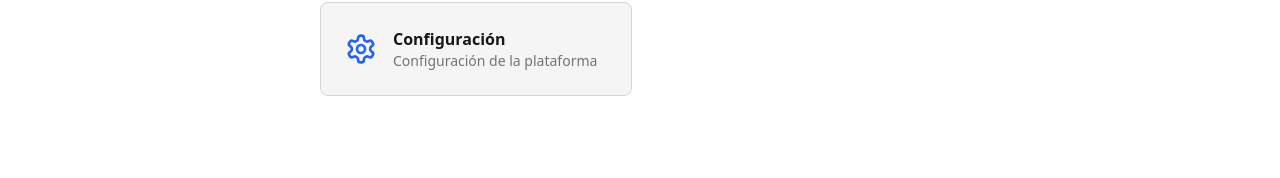
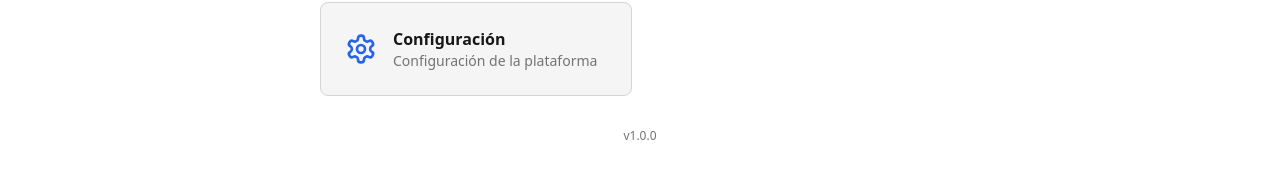
Before and after one commit to devops-ia/self-learning-platform, a Next.js app: page /admin in a window 1280 px wide. Shown: the part 404-582 px from the top of the page. Built offline with nearby package versions, Linux system fonts and the light colour scheme; no server answers.

Commit message:
chore: add version on footbar

```diff
--- a/next.config.ts
+++ b/next.config.ts
@@ -1,8 +1,14 @@
 import type { NextConfig } from "next";
+import { readFileSync } from "fs";
+
+const pkg = JSON.parse(readFileSync("./package.json", "utf-8"));
 
 const nextConfig: NextConfig = {
   serverExternalPackages: ["better-sqlite3"],
   output: "standalone",
+  env: {
+    NEXT_PUBLIC_APP_VERSION: pkg.version,
+  },
 };
 
 export default nextConfig;
--- a/src/app/admin/page.tsx
+++ b/src/app/admin/page.tsx
@@ -76,6 +76,10 @@ export default function AdminPage() {
           </div>
         </Link>
       </div>
+
+      <p className="mt-8 text-xs text-[var(--muted)] text-center">
+        v{process.env.NEXT_PUBLIC_APP_VERSION || "dev"}
+      </p>
     </div>
   );
 }
```
